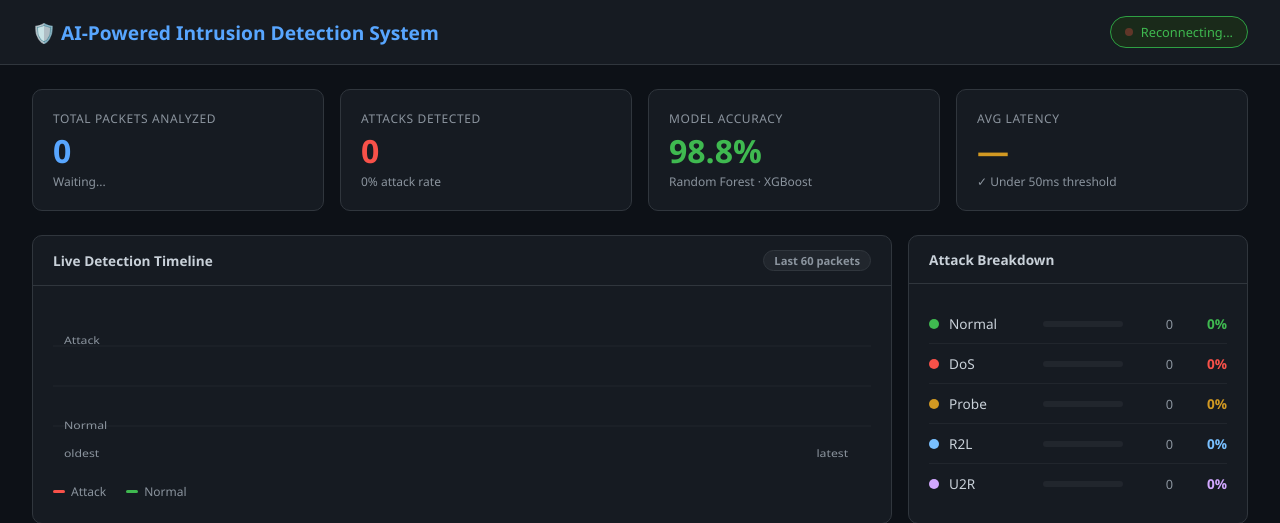
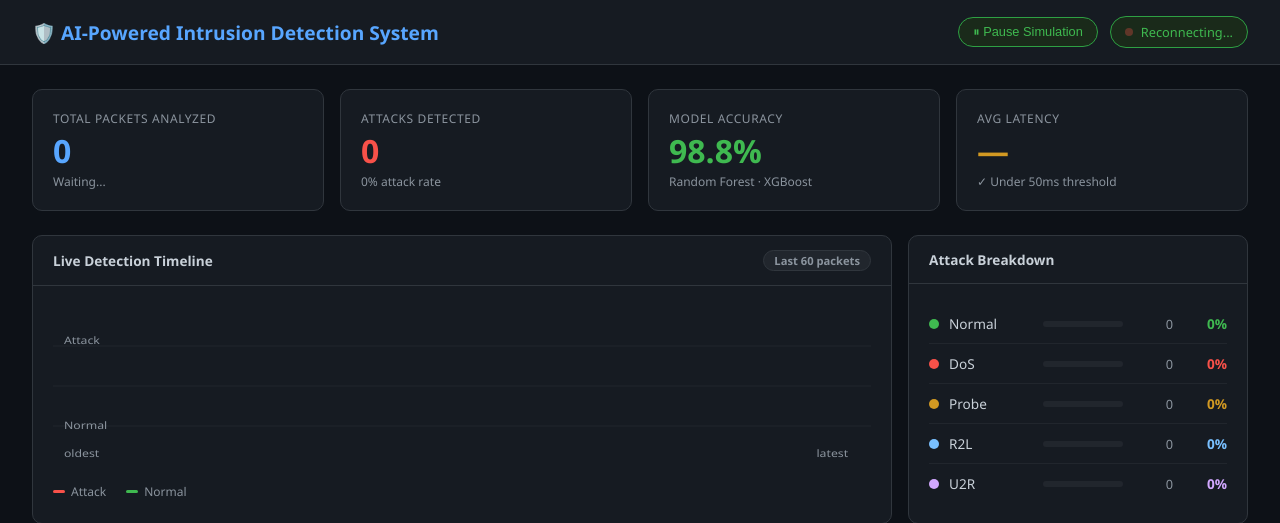
Before and after one commit to Silwalkg/AI-based-intrusion-detection-System, a Flask app: page / in a window 1280 px wide. Shown: the top 523 px of the page. Run offline with Flask 3, Linux system fonts and the light colour scheme; data that the repository does not hold is empty; parts of the project's set-up code (start-up, migrations or seed data) failed here and were passed over.

Commit message:
Add simulation toggle, smaller notifications, exclude db from git

```diff
--- a/app.py
+++ b/app.py
@@ -245,11 +245,15 @@ weights    = [0.20, 0.35, 0.25, 0.12, 0.08]
 
 def simulation_loop():
     while True:
-        gen     = np.random.choice(generators, p=weights)
-        sample  = np.array(gen(), dtype=np.float32)
-        sample += np.random.normal(0, 0.01, size=len(sample))
-        classify_and_push(sample.tolist(), source='simulated')
+        if simulation_enabled:
+            gen     = np.random.choice(generators, p=weights)
+            sample  = np.array(gen(), dtype=np.float32)
+            sample += np.random.normal(0, 0.01, size=len(sample))
+            classify_and_push(sample.tolist(), source='simulated')
         time.sleep(0.5)
+
+# ── Simulation toggle ─────────────────────────────────────────
+simulation_enabled = True
 
 # ── Start detection threads ───────────────────────────────────
 threading.Thread(target=start_capture, daemon=True).start()
@@ -321,6 +325,12 @@ def api_ping():
     """Health check — confirms IDS is reachable."""
     return jsonify({'status': 'IDS online', 'model': 'random_forest'})
 
+@app.route('/api/simulation/toggle', methods=['POST'])
+def toggle_simulation():
+    global simulation_enabled
+    simulation_enabled = not simulation_enabled
+    return jsonify({'simulation': simulation_enabled})
+
 @app.route('/api/history')
 def api_history():
     """Return last 500 detections from the database."""
--- a/templates/index.html
+++ b/templates/index.html
@@ -81,18 +81,18 @@
     .lat-fill{height:100%;border-radius:3px;}
 
     /* Toasts */
-    #alert-container{position:fixed;top:20px;right:20px;z-index:999;display:flex;flex-direction:column;gap:10px;max-width:340px;}
-    .toast{background:#161b22;border-radius:10px;padding:14px 16px;display:flex;align-items:flex-start;gap:12px;box-shadow:0 8px 24px rgba(0,0,0,.4);animation:slideIn .3s ease;border-left:4px solid #f85149;}
+    #alert-container{position:fixed;top:20px;right:20px;z-index:999;display:flex;flex-direction:column;gap:6px;max-width:240px;}
+    .toast{background:#161b22;border-radius:8px;padding:8px 10px;display:flex;align-items:flex-start;gap:8px;box-shadow:0 4px 12px rgba(0,0,0,.4);animation:slideIn .3s ease;border-left:3px solid #f85149;}
     .toast.probe{border-left-color:#d29922;}
     .toast.r2l  {border-left-color:#79c0ff;}
     .toast.u2r  {border-left-color:#d2a8ff;}
     @keyframes slideIn{from{transform:translateX(120%);opacity:0;}to{transform:translateX(0);opacity:1;}}
     @keyframes slideOut{from{transform:translateX(0);opacity:1;}to{transform:translateX(120%);opacity:0;}}
-    .toast-icon{font-size:1.4rem;line-height:1;}
+    .toast-icon{font-size:1rem;line-height:1;}
     .toast-body{flex:1;}
-    .toast-title{font-size:0.85rem;font-weight:600;color:#e6edf3;margin-bottom:3px;}
-    .toast-msg{font-size:0.78rem;color:#8b949e;}
-    .toast-close{background:none;border:none;color:#8b949e;cursor:pointer;font-size:1rem;line-height:1;padding:0;}
+    .toast-title{font-size:0.75rem;font-weight:600;color:#e6edf3;margin-bottom:2px;}
+    .toast-msg{font-size:0.68rem;color:#8b949e;}
+    .toast-close{background:none;border:none;color:#8b949e;cursor:pointer;font-size:0.8rem;line-height:1;padding:0;}
     .toast-close:hover{color:#e6edf3;}
   </style>
 </head>
@@ -100,7 +100,10 @@
 
 <header>
   <h1>🛡️ AI-Powered Intrusion Detection System</h1>
-  <div class="status-badge"><div class="dot"></div> Monitoring Active</div>
+  <div style="display:flex;align-items:center;gap:12px;">
+    <button id="sim-btn" onclick="toggleSim()" style="background:#1a2a1a;border:1px solid #2ea043;color:#3fb950;border-radius:20px;padding:6px 14px;font-size:0.8rem;cursor:pointer;font-weight:500;">⏸ Pause Simulation</button>
+    <div class="status-badge"><div class="dot"></div> Monitoring Active</div>
+  </div>
 </header>
 
 <div class="container">
@@ -352,6 +355,21 @@
     }, 4000);
   }
 
+  // ── Simulation toggle ────────────────────────────────────
+  let simRunning = true;
+  function toggleSim() {
+    fetch('/api/simulation/toggle', {method: 'POST'})
+      .then(r => r.json())
+      .then(data => {
+        simRunning = data.simulation;
+        const btn = document.getElementById('sim-btn');
+        btn.textContent = simRunning ? '⏸ Pause Simulation' : '▶ Resume Simulation';
+        btn.style.background   = simRunning ? '#1a2a1a' : '#2a1a1a';
+        btn.style.borderColor  = simRunning ? '#2ea043' : '#da3633';
+        btn.style.color        = simRunning ? '#3fb950' : '#f85149';
+      });
+  }
+
   // ── SSE connection ───────────────────────────────────────
   let attacksOnly = false;
   function toggleFilter() {
```
Also changed, not shown: 1 other file.
